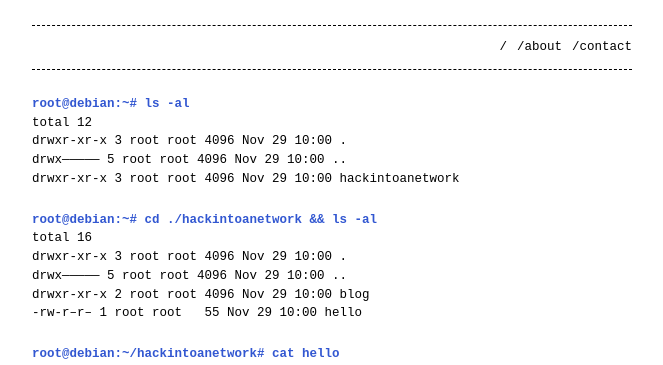
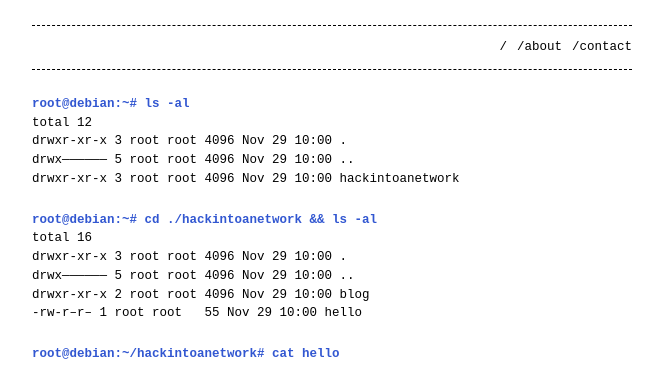
Before and after one commit to hackintoanetwork/hackintoanetwork.github.io, a Jekyll site: the page built from index.md, in a window 1280 px wide. Shown: the top 365 px of the page, without its empty margins (308-971 px from the left). Built offline with Jekyll 4.4.1, drawn with Linux system fonts in a browser that asks for light colours.

```diff
--- a/index.md
+++ b/index.md
@@ -7,14 +7,14 @@ permalink: /
 
 total 12
 drwxr-xr-x 3 root root 4096 Nov 29 10:00 .
-drwx--------------- 5 root root 4096 Nov 29 10:00 ..
+drwx------------------ 5 root root 4096 Nov 29 10:00 ..
 drwxr-xr-x 3 root root 4096 Nov 29 10:00 hackintoanetwork
 
 # root@debian:~# cd ./hackintoanetwork && ls -al
 
 total 16
 drwxr-xr-x 3 root root 4096 Nov 29 10:00 .
-drwx--------------- 5 root root 4096 Nov 29 10:00 ..
+drwx------------------ 5 root root 4096 Nov 29 10:00 ..
 drwxr-xr-x 2 root root 4096 Nov 29 10:00 blog
 -rw-r--r-- 1 root root   55 Nov 29 10:00 hello
 
```
